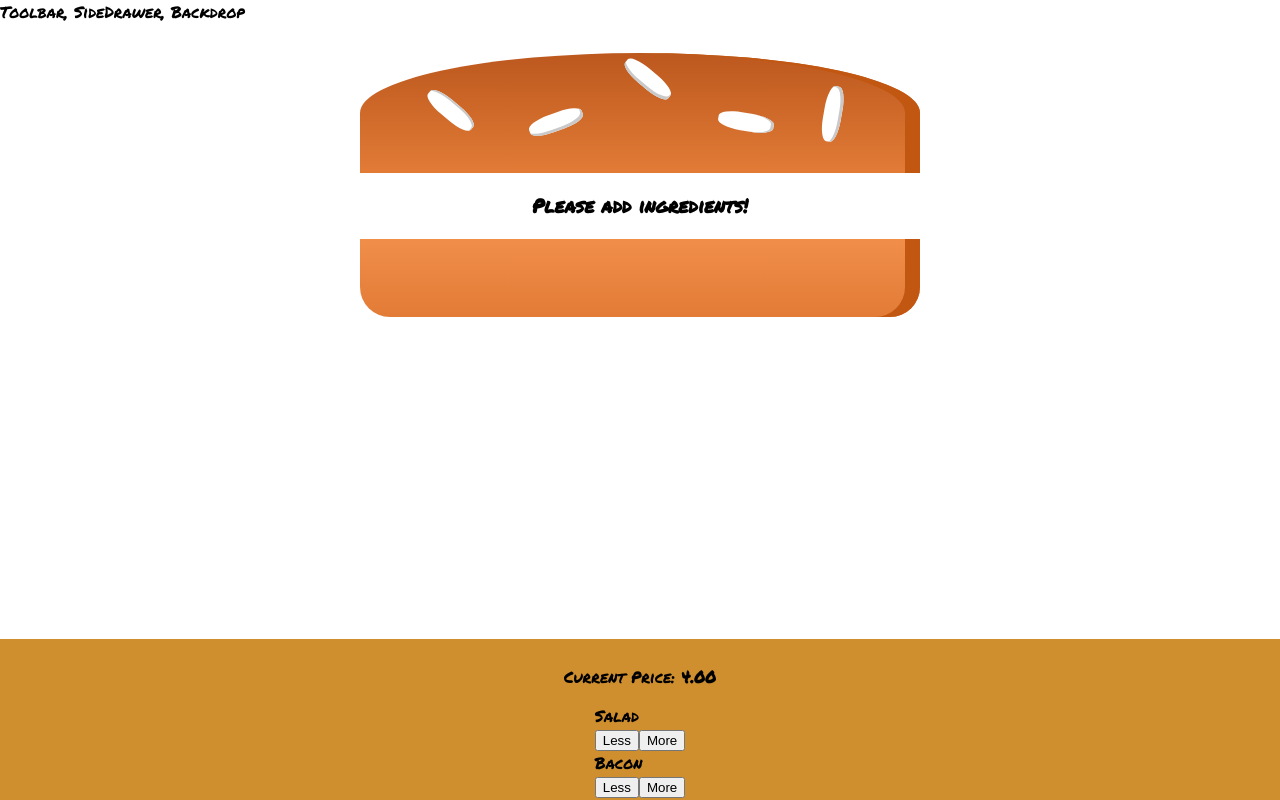
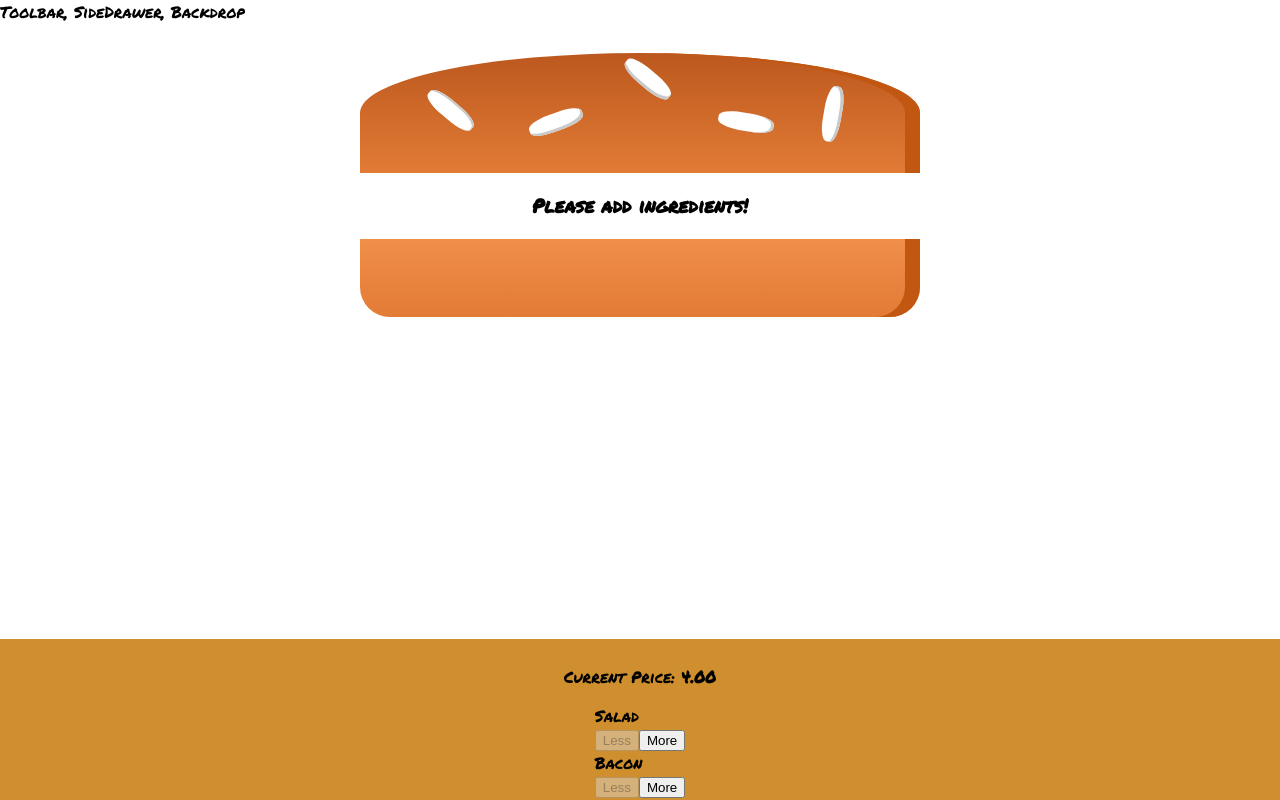
Before and after one commit to acecera/burger-builder, a React app: page / in a window 1280 px wide. Shown: the top 800 px of the page. Built offline with nearby package versions, Linux system fonts and the light colour scheme.

Commit message:
added an order now button.

```diff
--- a/src/components/Burger/BuildControls/BuildControl/BuildControl.js
+++ b/src/components/Burger/BuildControls/BuildControl/BuildControl.js
@@ -4,7 +4,7 @@ import classes from './BuildControl.js';
 const buildControl = (props) => (
     <div className={classes.BuildControl}>
         <div className={classes.ingredientLabel}>{props.ingredientLabel}</div>
-        <button className={classes.Less}>Less</button>
+        <button className={classes.Less} onClick={props.removed} disabled={props.disabled}>Less</button>
         <button className={classes.More} onClick={props.added}>More</button>
     </div>
 
```
